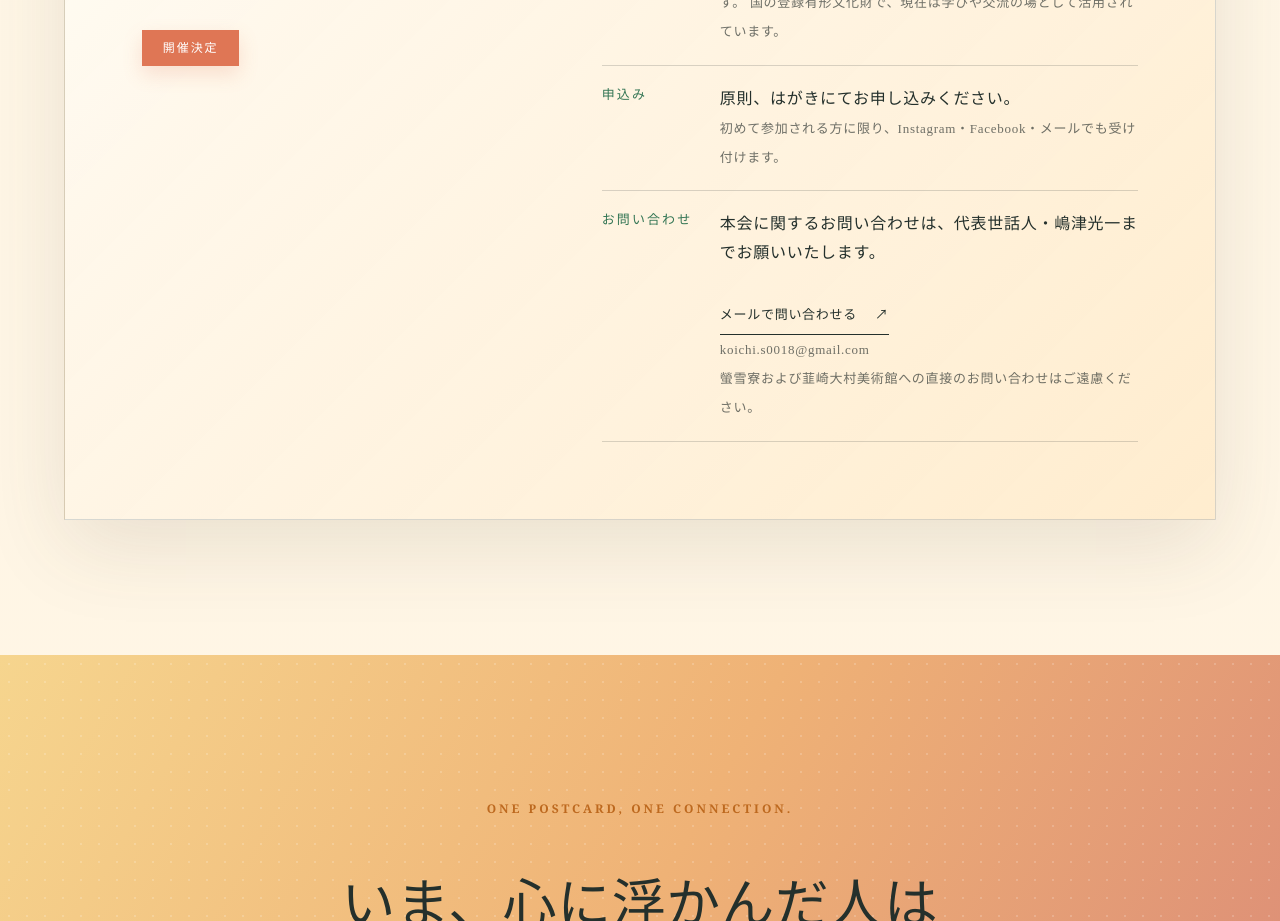
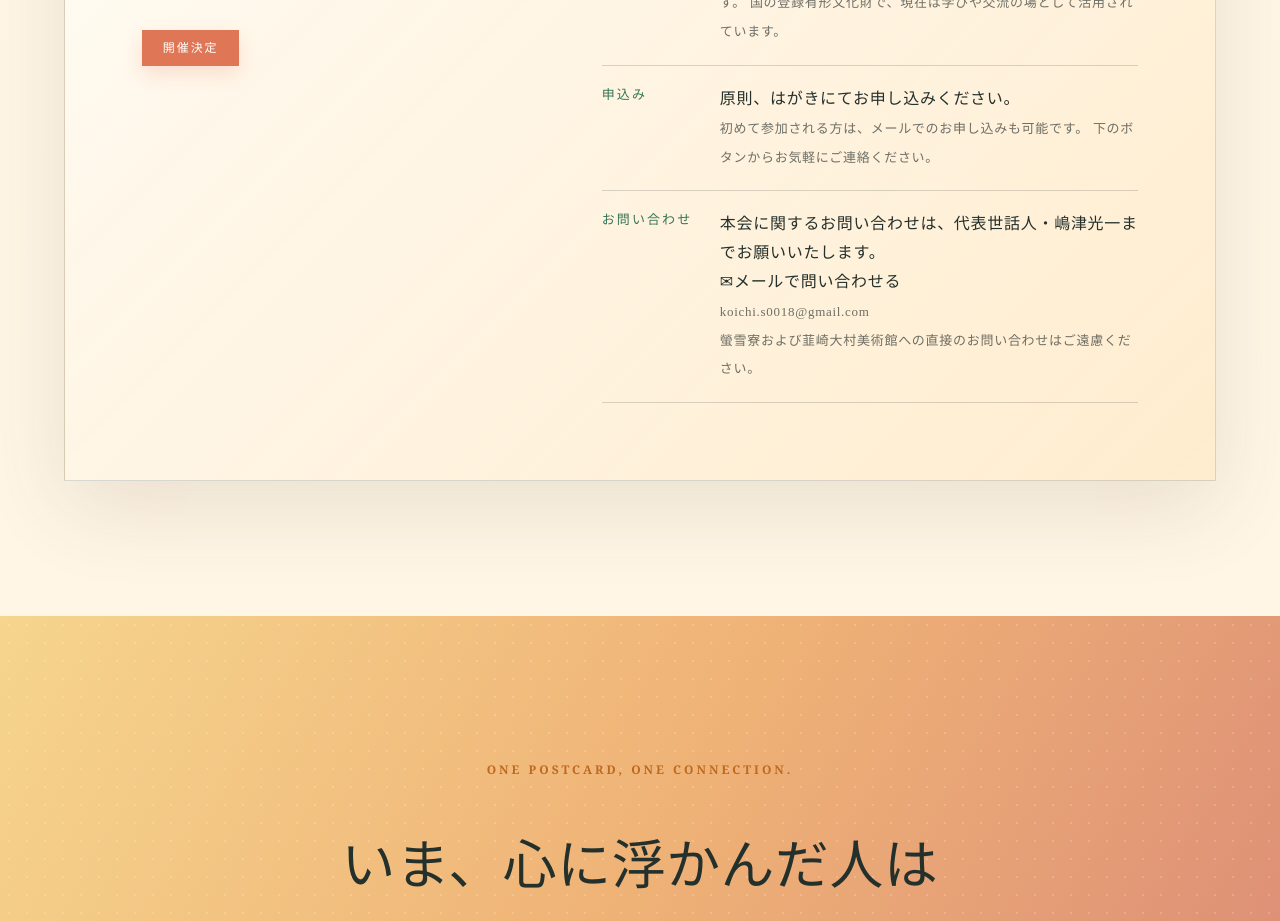
Before and after one commit to koichis0018-coder/yamanashi-hagakibito, a Next.js app: page / in a window 1280 px wide. Shown: the part 3820-4741 px from the top of the page. Built offline with nearby package versions, Linux system fonts and the light colour scheme.

Commit message:
Update page.tsx

```diff
--- a/app/page.tsx
+++ b/app/page.tsx
@@ -148,11 +148,15 @@ export default function Home() {
                   </small>
                 </dd>
               </div>
+
               <div>
                 <dt>申込み</dt>
                 <dd>
                   原則、はがきにてお申し込みください。<br />
-                <small>初めて参加される方に限り、Instagram・Facebook・メールでも受け付けます。</small>
+                  <small>
+                    初めて参加される方は、メールでのお申し込みも可能です。
+                    下のボタンからお気軽にご連絡ください。
+                  </small>
                 </dd>
               </div>
 
@@ -161,10 +165,11 @@ export default function Home() {
                           <dd>
                 本会に関するお問い合わせは、代表世話人・嶋津光一までお願いいたします。<br />
                 <a
-                  className="text-link"
+                  className="mail-button"
                   href="mailto:koichi.s0018@gmail.com?subject=%E7%AC%AC4%E5%9B%9E%E5%B1%B1%E6%A2%A8%E3%81%AF%E3%81%8C%E3%81%8D%E3%81%B3%E3%81%A8%E3%81%AE%E9%9B%86%E3%81%84%E3%81%AB%E3%81%A4%E3%81%84%E3%81%A6"
                 >
-                  メールで問い合わせる <span>↗</span>
+                  <span aria-hidden="true">✉</span>
+                  <span>メールで問い合わせる</span>
                 </a><br />
                 <small>koichi.s0018@gmail.com</small><br />
                 <small>
```
Lines whose indentation alone changed are shown as unchanged.
